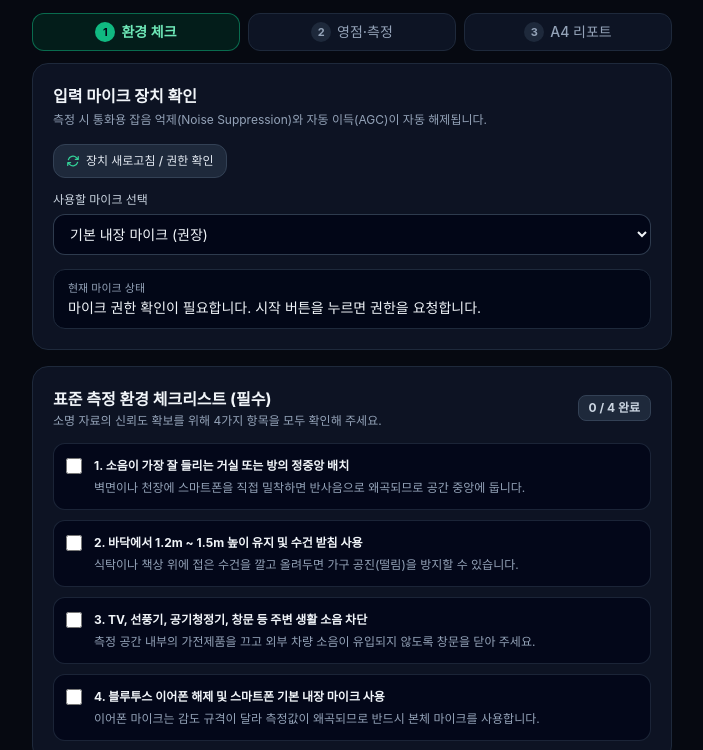
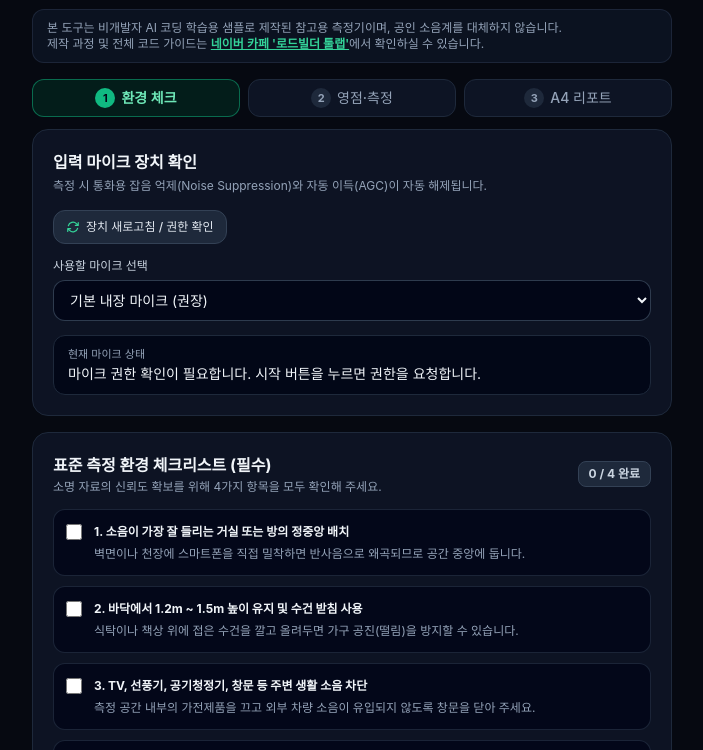
Before and after one commit to JayMoon000/toollab_org, a plain HTML site: page noise/index.html in a window 1280 px wide. Shown: the part 65-815 px from the top of the page, without its empty margins (288-991 px from the left). Drawn offline with nearby package versions, Linux system fonts and the light colour scheme; no server answers; a web font is replaced by a local one.

Commit message:
feat: add cafe feedback modal links and educational notice to noise tool

```diff
--- a/noise/index.html
+++ b/noise/index.html
@@ -119,6 +119,14 @@
         <span id="timeModeDot" class="w-2 h-2 rounded-full bg-amber-400 animate-pulse shrink-0"></span>
         <span id="timeModeText" class="whitespace-nowrap font-medium">기준 계산 중...</span>
       </div>
+    </div>
+
+    <!-- 비개발자 AI 코딩 학습용 안내 배너 -->
+    <div class="mt-3 rounded-xl bg-slate-900/65 border border-slate-800/90 px-3.5 py-2.5 text-[11px] sm:text-xs text-slate-400 leading-relaxed">
+      <p>
+        본 도구는 비개발자 AI 코딩 학습용 샘플로 제작된 참고용 측정기이며, 공인 소음계를 대체하지 않습니다.<br class="hidden sm:inline" />
+        제작 과정 및 전체 코드 가이드는 <a href="https://cafe.naver.com/f-e/cafes/31814740/menus/15" target="_blank" rel="noopener noreferrer" class="text-emerald-400 hover:text-emerald-300 underline font-semibold transition-colors">네이버 카페 '로드빌더 툴랩'</a>에서 확인하실 수 있습니다.
+      </p>
     </div>
 
     <!-- 3단계 진행 탭 (모바일 360px 말줄임 방지) -->
```
